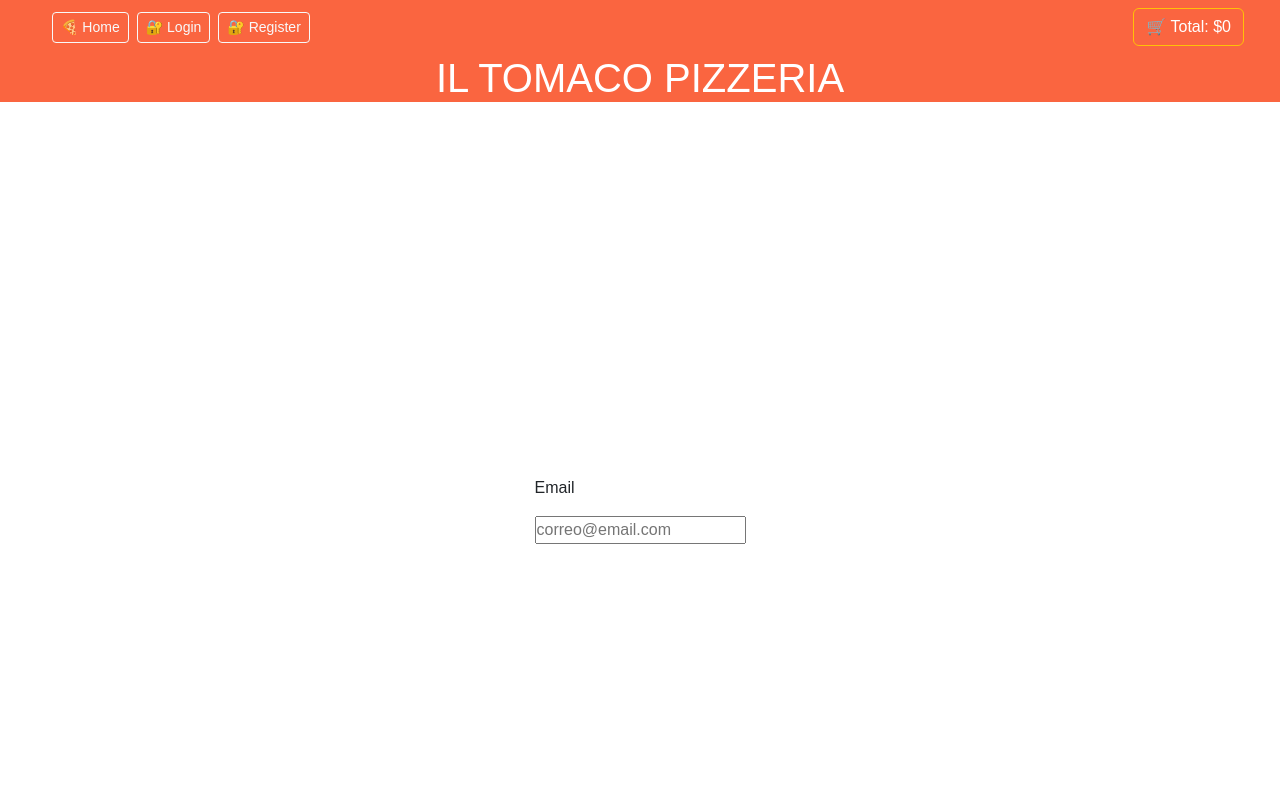
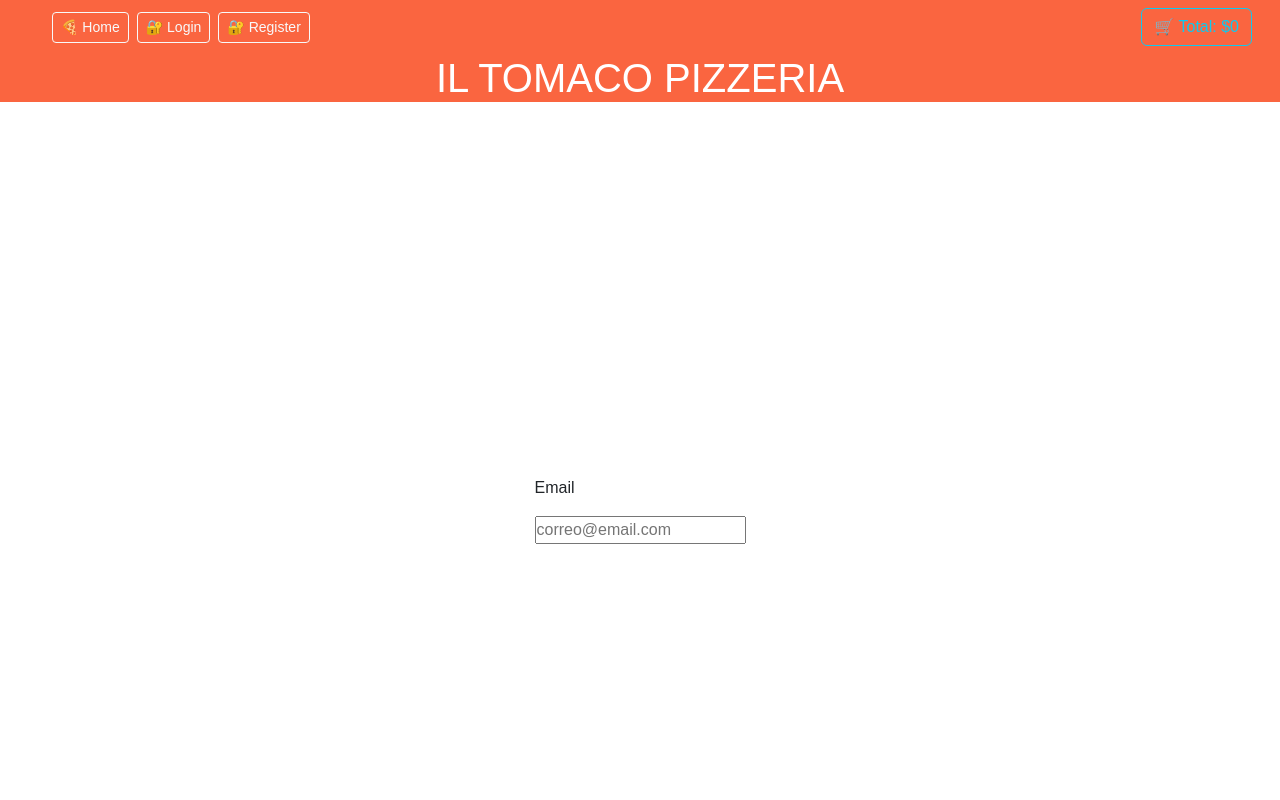
Before and after one commit to Kevin-alcaino/react-hito2, a React (Vite) app in the folder react-hito2/: page /formulario in a window 1280 px wide. Shown: the top 800 px of the page. Built offline with nearby package versions, Linux system fonts and the light colour scheme.

Commit message:
se enlazan los link con las routas a las paginas home y formulario a register

```diff
--- a/react-hito2/src/App.jsx
+++ b/react-hito2/src/App.jsx
@@ -1,16 +1,27 @@
-import { Route, Routes } from 'react-router-dom'
-import HomePages from './pages/HomePages'
-import FormularioPages from './pages/FormularioPages'
-import './App.css'
-import 'bootstrap/dist/css/bootstrap.min.css'
+import { useState } from 'react';
+import { Route, Routes } from 'react-router-dom';
+import Navbar from "./components/Navbar";
+import HomePages from './pages/HomePages';
+import FormularioPages from './pages/FormularioPages';
+import './App.css';
+import 'bootstrap/dist/css/bootstrap.min.css';
 
 function App() {
+  const [cart, setCart] = useState([]);
+
+  const addToCart = (pizza) => {
+    setCart((prevCart) => [...prevCart, pizza]);
+  };
+
   return (
-<Routes>
-  <Route path='/' element= {<HomePages/>}/>
-   <Route path='/formulario' element= {<FormularioPages/>}/>
-</Routes>
-  )
+    <>
+      <Navbar cart={cart} />
+      <Routes>
+        <Route path="/" element={<HomePages addToCart={addToCart} />} />
+        <Route path="/formulario" element={<FormularioPages />} />
+      </Routes>
+    </>
+  );
 }
 
-export default App
+export default App;
--- a/react-hito2/src/components/Navbar.jsx
+++ b/react-hito2/src/components/Navbar.jsx
@@ -1,56 +1,46 @@
+import { Link } from "react-router-dom";
+
 function Navbar({ cart = [] }) {
+  const token = false;
 
-  const token = false;
-  const total = cart.reduce((acc, item) => acc + item.price, 0);
-  const formatCLP = (value) => value.toLocaleString('es-CL');
+  const total = cart.reduce((acc, item) => acc + (item.price || 0), 0);
+  const formatCLP = (value) => value.toLocaleString("es-CL");
 
   return (
-    <nav className="navbar navbar-expand-lg navbar-dark px-4" style={{ backgroundColor: '#fa6540' }}>
-      <div className="container-fluid">
-        <a className="navbar-brand fw-bold" href="#">
+   <nav
+  className="navbar navbar-expand-lg navbar-dark px-3"
+  style={{ backgroundColor: '#fa6540' }}
+>
+      <div className="container-fluid d-flex justify-content-between align-items-center">
+        <div className="d-flex gap-2 align-items-center">
+          <Link to="/" className="navbar-brand me-3 text-white text-decoration-none">
+          </Link>
 
-        </a>
+          <Link to="/" className="btn btn-outline-light btn-sm">🍕 Home</Link>
 
-        <button
-          className="navbar-toggler"
-          type="button"
-          data-bs-toggle="collapse"
-          data-bs-target="#navbarNav"
-        >
-          <span className="navbar-toggler-icon"></span>
-        </button>
-
-        <div className="collapse navbar-collapse justify-content-between" id="navbarNav">
-          <ul className="navbar-nav mb-2 mb-lg-0">
-            <li className="nav-item">
-              <button className="btn btn-outline-light btn-sm me-2">🍕 Home</button>
-            </li>
           {token ? (
             <>
-                <li className="nav-item">
-                  <button className="btn btn-outline-light btn-sm me-2">🔓 Profile</button>
-                </li>
-                <li className="nav-item">
-                  <button className="btn btn-outline-light btn-sm">🔒 Logout</button>
-                </li>
+              <button className="btn btn-outline-light btn-sm">
+                🔓 Profile
+              </button>
+              <button className="btn btn-outline-light btn-sm">
+                🔒 Logout
+              </button>
             </>
           ) : (
             <>
-                <li className="nav-item">
-                  <button className="btn btn-outline-light btn-sm me-2">🔐 Login</button>
-                </li>
-                <li className="nav-item">
-                  <button className="btn btn-outline-light btn-sm">🔐 Register</button>
-                </li>
+              <button className="btn btn-outline-light btn-sm">
+                🔐 Login
+              </button>
+             <Link to="/formulario" className="btn btn-outline-light btn-sm">🔐 Register</Link>
             </>
           )}
-          </ul>
+        </div>
 
         <div className="d-flex">
-            <button className="btn btn-outline-warning text-white">
+          <button className="btn btn-outline-info text-info">
             🛒 Total: ${formatCLP(total)}
           </button>
-          </div>
         </div>
       </div>
     </nav>
--- a/react-hito2/src/pages/FormularioPages.jsx
+++ b/react-hito2/src/pages/FormularioPages.jsx
@@ -1,11 +1,11 @@
-import Navbar from "../components/Navbar";
+
 import Header from "../components/Header";
 import Footer from "../components/Footer";
 
 function FormularioPages() {
   return (
     <div>
-      <Navbar />
+
       <Header />
       <div  className="formulario">
         <form action="">
--- a/react-hito2/src/pages/HomePages.jsx
+++ b/react-hito2/src/pages/HomePages.jsx
@@ -1,6 +1,4 @@
-import { useState } from "react";
 import "../App.css";
-import Navbar from "../components/Navbar";
 import Header from "../components/Header";
 import Hero from "../components/Hero";
 import CardPizza from "../components/CardPizza";
@@ -8,25 +6,16 @@ import Footer from "../components/Footer";
 
 
 // Imágenes.
-import margarita from '../assets/margarita.png'
-import marina from '../assets/marina.png'
-import veggie from '../assets/veggie.png'
-import carbonara from '../assets/carbonara.png'
-import caprichoza from '../assets/caprichoza.png'
-import prociutto from '../assets/prociutto.png'
+import margarita from '../assets/margarita.png';
+import marina from '../assets/marina.png';
+import veggie from '../assets/veggie.png';
+import carbonara from '../assets/carbonara.png';
+import caprichoza from '../assets/caprichoza.png';
+import prociutto from '../assets/prociutto.png';
 
-function HomePages() {
-
-
-const [cart, setCart] = useState([]);
-const addToCart = (pizza) => {
-    setCart([...cart, pizza]);
-  };
-
-
+function HomePages({ addToCart }) {
   return (
     <>
-      <Navbar cart={cart} />
       <Header />
       <Hero />
       <div className="cont-producto">
@@ -35,47 +24,89 @@ const addToCart = (pizza) => {
           name="Pizza Margarita"
           description="Una pizza clásica con tomate, mozzarella y albahaca"
           price={10990}
-          onAddToCart={() => addToCart({ img: margarita, name: "Pizza Margarita", description: "Una pizza clásica con tomate, mozzarella y albahaca", price: 10990 })}
+          onAddToCart={() =>
+            addToCart({
+              img: margarita,
+              name: "Pizza Margarita",
+              description: "Una pizza clásica con tomate, mozzarella y albahaca",
+              price: 10990,
+            })
+          }
         />
         <CardPizza
           img={marina}
           name="Pizza Marinara"
           description="Una pizza con salsa de tomate, ajo y orégano"
           price={8990}
-          onAddToCart={() => addToCart({ img: marina, name: "Pizza Marinara", description: "Una pizza con salsa de tomate, ajo y orégano", price: 8990 })}
+          onAddToCart={() =>
+            addToCart({
+              img: marina,
+              name: "Pizza Marinara",
+              description: "Una pizza con salsa de tomate, ajo y orégano",
+              price: 8990,
+            })
+          }
         />
         <CardPizza
           img={veggie}
           name="Pizza Veggie"
           description="Una pizza con una variedad de vegetales frescos"
           price={12990}
-          onAddToCart={() => addToCart({ img: veggie, name: "Pizza Veggie", description: "Una pizza con una variedad de vegetales frescos", price: 12990 })}
+          onAddToCart={() =>
+            addToCart({
+              img: veggie,
+              name: "Pizza Veggie",
+              description: "Una pizza con una variedad de vegetales frescos",
+              price: 12990,
+            })
+          }
         />
         <CardPizza
           img={carbonara}
           name="Pizza Carbonara"
           description="Una pizza con salsa carbonara, panceta y huevo"
           price={14990}
-          onAddToCart={() => addToCart({ img: carbonara, name: "Pizza Carbonara", description: "Una pizza con salsa carbonara, panceta y huevo", price: 14990 })}
+          onAddToCart={() =>
+            addToCart({
+              img: carbonara,
+              name: "Pizza Carbonara",
+              description: "Una pizza con salsa carbonara, panceta y huevo",
+              price: 14990,
+            })
+          }
         />
         <CardPizza
           img={caprichoza}
           name="Pizza Caprichoza"
           description="Una pizza con jamón, champiñones y aceitunas"
           price={14990}
-          onAddToCart={() => addToCart({ img: caprichoza, name: "Pizza Caprichoza", description: "Una pizza con jamón, champiñones y aceitunas", price: 14990 })}
-
+          onAddToCart={() =>
+            addToCart({
+              img: caprichoza,
+              name: "Pizza Caprichoza",
+              description: "Una pizza con jamón, champiñones y aceitunas",
+              price: 14990,
+            })
+          }
         />
         <CardPizza
           img={prociutto}
           name="Pizza Prosciutto"
           description="Una pizza con prosciutto, rúcula y parmesano"
           price={16990}
-          onAddToCart={() => addToCart({ img: prociutto, name: "Pizza Prosciutto", description: "Una pizza con prosciutto, rúcula y parmesano", price: 16990 })}
+          onAddToCart={() =>
+            addToCart({
+              img: prociutto,
+              name: "Pizza Prosciutto",
+              description: "Una pizza con prosciutto, rúcula y parmesano",
+              price: 16990,
+            })
+          }
         />
       </div>
       <Footer />
     </>
-  )
+  );
 }
+
 export default HomePages;
```
Lines whose indentation alone changed are shown as unchanged.
